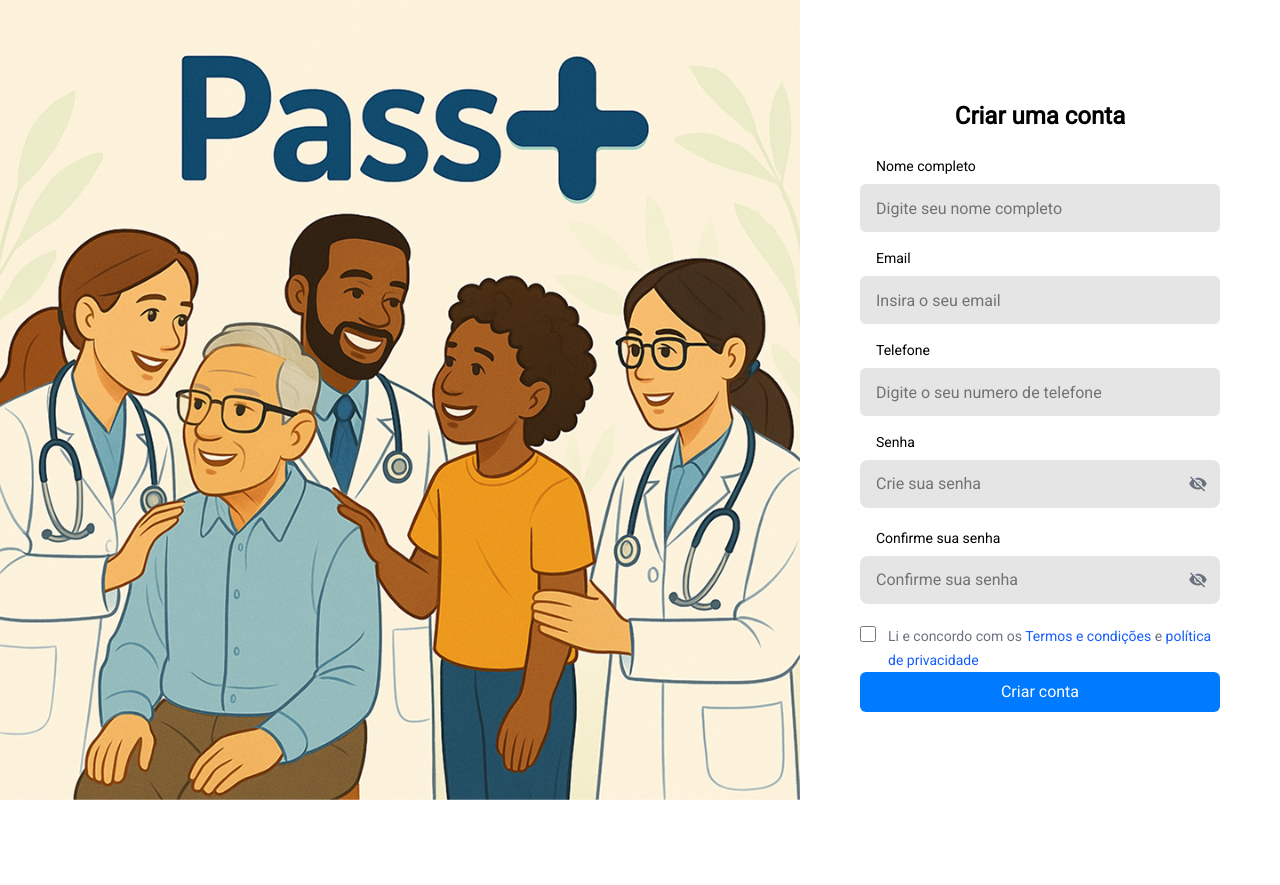
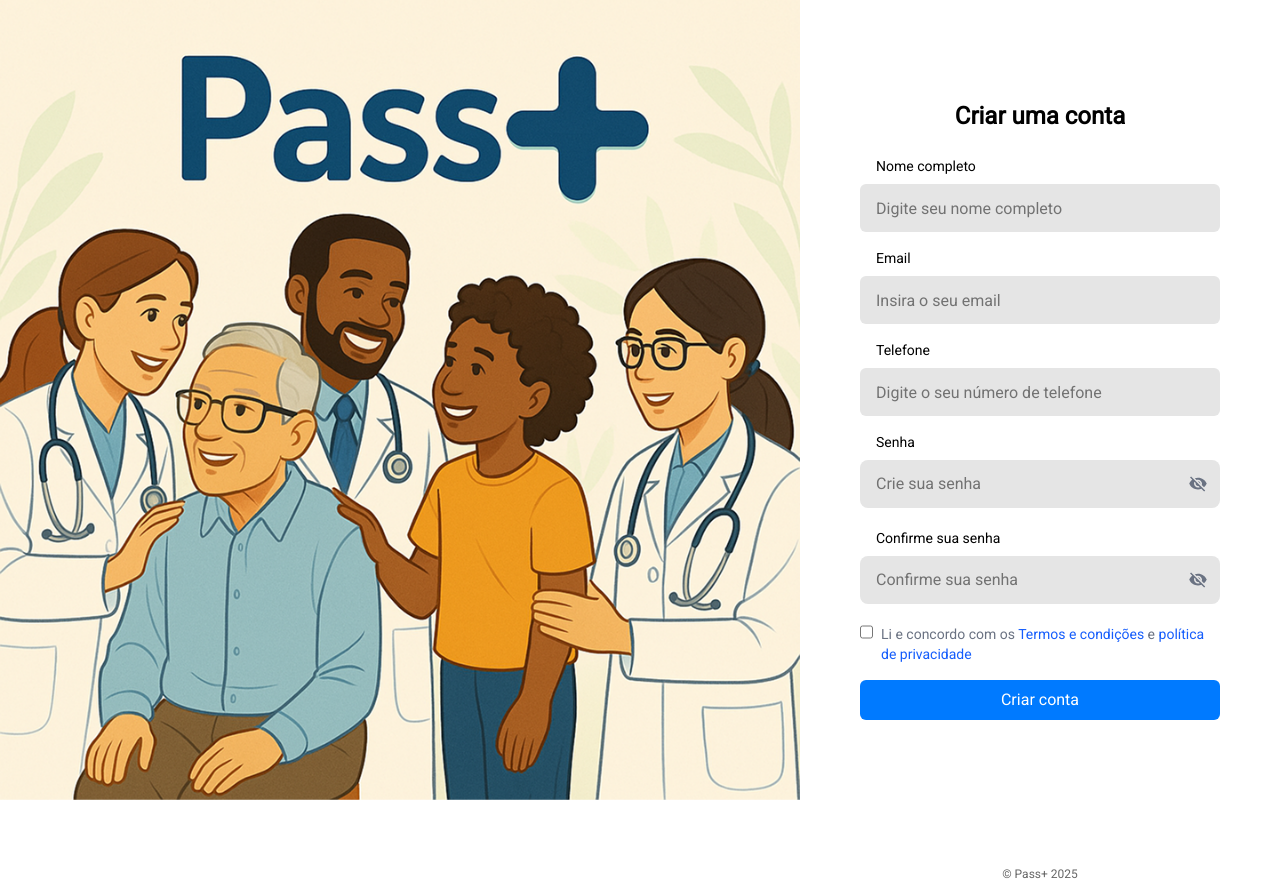
Before and after one commit to Guilherme549/PassMais-frontend, a Next.js app in the folder pass-mais/: page /register in a window 1280 px wide. Before the commit the page ends 812 px from the top, so only its background shows below. Built offline with nearby package versions, Linux system fonts and the light colour scheme.

Commit message:
Feat: Create footer

```diff
--- a/pass-mais/src/app/(auth)/login/page.tsx
+++ b/pass-mais/src/app/(auth)/login/page.tsx
@@ -1,5 +1,6 @@
 'use client';
 
+import Footer from "@/components/Footer";
 import LoginForm from "@/components/LoginForm";
 import LoginImage from "@/components/LoginImage";
 import Link from 'next/link';
@@ -10,9 +11,9 @@ export default function Login() {
         <div className="flex h-[100vh] w-[100vw]">
             <LoginImage />
 
-            <div className="w-[33.75rem] mx-auto ">
+            <div className="w-[33.75rem] mx-auto m-[100px] mb-[0px]">
 
-                <div className="w-[22.1rem] mx-auto m-[100px]">
+                <div className="w-[22.1rem] mx-auto ">
                     <h2 className="text-2xl font-semibold mb-[24px] text-center">Seja bem-vindo de volta</h2>
                     < LoginForm />
 
@@ -23,8 +24,13 @@ export default function Login() {
                         </Link>
                     </div>
                 </div>
+                <div className="mt-[350px]">
+                    <Footer />
+                </div>
 
             </div>
+
         </div>
+
     )
 }
--- a/pass-mais/src/app/(auth)/register/page.tsx
+++ b/pass-mais/src/app/(auth)/register/page.tsx
@@ -1,18 +1,19 @@
 'use client';
 
+import Footer from "@/components/Footer";
 import LoginImage from "@/components/LoginImage";
 import { useState } from 'react';
 import { IoMdEye, IoMdEyeOff } from "react-icons/io";
 
-
 export default function Register() {
-    const [showPassword, setShowPassword] = useState(false); // Controle da senha
-    const [showConfirmPassword, setShowConfirmPassword] = useState(false); // Controle da confirmação da senha
+    const [showPassword, setShowPassword] = useState(false);
+    const [showConfirmPassword, setShowConfirmPassword] = useState(false);
     const [formData, setFormData] = useState({
         email: '',
         password: '',
-        confirmPassword: '', // Campo de confirmação de senha
-        acceptTerms: false
+        confirmPassword: '',
+        phone: '',
+        acceptTerms: false,
     });
     const [error, setError] = useState('');
 
@@ -31,22 +32,22 @@ export default function Register() {
             return;
         }
         setError('');
-        // Aqui você pode fazer o envio do formulário
         console.log('Formulário enviado com sucesso');
     };
 
     return (
-        <div className="flex ">
+        <div className="min-h-screen flex flex-col">
+            {/* Conteúdo principal */}
+            <div className="flex flex-1">
                 <LoginImage />
 
-            <div className="w-[33.75rem] mx-auto ">
+                <div className="w-[33.75rem] mx-auto m-[100px] mb-[0px]">
+                    <div className="w-[22.5rem] mx-auto">
+                        <h2 className="text-2xl font-semibold mb-[24px] text-center">Criar uma conta</h2>
 
-                <div className="w-[22.5rem] mx-auto m-[100px]">
-                    <h2 className="text-2xl font-semibold mb-[24px] text-center">Criar uma conta</h2>
                         <form onSubmit={handleSubmit}>
                             <div>
-                            <div>
-                                <label htmlFor="fullName" className="flex flex-col text-sm pl-[16px] pb-[8px]">Nome completo</label>
+                                <label htmlFor="fullName" className="block text-sm pl-[16px] pb-[8px]">Nome completo</label>
                                 <input
                                     id="fullName"
                                     type="text"
@@ -56,11 +57,11 @@ export default function Register() {
                             </div>
 
                             <div>
-                                <label htmlFor="email" className="flex flex-col text-sm pl-[16px] pb-[8px]">Email</label>
+                                <label htmlFor="email" className="block text-sm pl-[16px] pb-[8px]">Email</label>
                                 <input
                                     id="email"
+                                    name="email"
                                     type="email"
-                                    name="email"
                                     value={formData.email}
                                     onChange={handleInputChange}
                                     className="outline-none w-full h-[48px] bg-[#E5E5E5] mb-[16px] rounded-[6px] pl-[16px] focus:ring-2 focus:ring-blue-500 focus:ring-opacity-20"
@@ -69,20 +70,21 @@ export default function Register() {
                             </div>
 
                             <div>
-                                <label htmlFor="phone" className="flex flex-col text-sm pl-[16px] pb-[8px]">Telefone</label>
+                                <label htmlFor="phone" className="block text-sm pl-[16px] pb-[8px]">Telefone</label>
                                 <input
                                     id="phone"
-                                    type="number"
                                     name="phone"
+                                    type="text"
+                                    value={formData.phone}
                                     onChange={handleInputChange}
                                     className="outline-none w-full h-[48px] bg-[#E5E5E5] mb-[16px] rounded-[6px] pl-[16px] focus:ring-2 focus:ring-blue-500 focus:ring-opacity-20"
-                                    placeholder="Digite o seu numero de telefone"
+                                    placeholder="Digite o seu número de telefone"
                                 />
                             </div>
 
-                            <div className='relative'>
-                                <label htmlFor="password" className="flex flex-col text-sm pl-[16px] pb-[8px]">Senha</label>
-                                <div className='relative mb-[20px]'>
+                            <div className="relative">
+                                <label htmlFor="password" className="block text-sm pl-[16px] pb-[8px]">Senha</label>
+                                <div className="relative mb-[20px]">
                                     <input
                                         id="password"
                                         name="password"
@@ -93,8 +95,8 @@ export default function Register() {
                                         placeholder="Crie sua senha"
                                     />
                                     <button
+                                        type="button"
                                         onClick={() => setShowPassword(!showPassword)}
-                                        type='button'
                                         className="absolute right-3 top-1/2 -translate-y-1/2 text-gray-500 hover:text-gray-700"
                                     >
                                         {showPassword ? <IoMdEye size={20} /> : <IoMdEyeOff size={20} />}
@@ -102,22 +104,21 @@ export default function Register() {
                                 </div>
                             </div>
 
-                            {/* Campo de confirmação de senha */}
-                            <div className='relative'>
-                                <label htmlFor="confirmPassword" className="flex flex-col text-sm pl-[16px] pb-[8px]">Confirme sua senha</label>
-                                <div className='relative mb-[20px]'>
+                            <div className="relative">
+                                <label htmlFor="confirmPassword" className="block text-sm pl-[16px] pb-[8px]">Confirme sua senha</label>
+                                <div className="relative mb-[20px]">
                                     <input
                                         id="confirmPassword"
                                         name="confirmPassword"
-                                        type={showConfirmPassword ? "text" : "password"} // Controle separado para a confirmação de senha
+                                        type={showConfirmPassword ? "text" : "password"}
                                         value={formData.confirmPassword}
                                         onChange={handleInputChange}
                                         className="w-full px-4 py-3 rounded-lg focus:ring-2 focus:ring-blue-500 focus:ring-opacity-20 outline-none transition-colors duration-200 bg-[#E5E5E5]"
                                         placeholder="Confirme sua senha"
                                     />
                                     <button
-                                        onClick={() => setShowConfirmPassword(!showConfirmPassword)} // Toggling para confirmação de senha
-                                        type='button'
+                                        type="button"
+                                        onClick={() => setShowConfirmPassword(!showConfirmPassword)}
                                         className="absolute right-3 top-1/2 -translate-y-1/2 text-gray-500 hover:text-gray-700"
                                     >
                                         {showConfirmPassword ? <IoMdEye size={20} /> : <IoMdEyeOff size={20} />}
@@ -125,38 +126,34 @@ export default function Register() {
                                 </div>
                             </div>
 
-                            {/* Exibição de erro se as senhas não coincidirem */}
-                            {error && <p className="text-red-500 text-sm">{error}</p>}
+                            {error && <p className="text-red-500 text-sm mb-2">{error}</p>}
 
-                            <div className="flex items-start">
-                                <div className="flex items-center h-5">
+                            <div className="flex items-start mb-4">
                                 <input
                                     type="checkbox"
                                     id="acceptTerms"
                                     name="acceptTerms"
                                     className="h-4 w-4 rounded border-gray-300 text-blue-600 focus:ring-blue-500"
+                                    checked={formData.acceptTerms}
+                                    onChange={handleInputChange}
                                 />
-                                </div>
-                                <div className="ml-3">
-                                    <label htmlFor="acceptTerms" className="text-sm text-gray-500">
+                                <label htmlFor="acceptTerms" className="ml-2 text-sm text-gray-500">
                                     Li e concordo com os{' '}
-                                        <a href="#" className="text-blue-600 hover:text-blue-800">
-                                            Termos e condições
-                                        </a>{' '}
-                                        e{' '}
-                                        <a href="#" className="text-blue-600 hover:text-blue-800">
-                                            política de privacidade
-                                        </a>
+                                    <a href="#" className="text-blue-600 hover:text-blue-800">Termos e condições</a> e{' '}
+                                    <a href="#" className="text-blue-600 hover:text-blue-800">política de privacidade</a>
                                 </label>
                             </div>
+
+                            <div className="text-center mb-[24px]">
+                                <button type="submit" className="bg-[#007AFF] text-white w-full h-[40px] rounded-[6px]">
+                                    Criar conta
+                                </button>
                             </div>
-
+                        </form>
                     </div>
-                        <div className="text-center mb-[24px]">
-                            <button type="submit" className="bg-[#007AFF] text-white w-full h-[40px] rounded-[6px]">Criar conta</button>
+                    <div className="mt-[141px]">
+                        <Footer />
                     </div>
-
-                    </form>
                 </div>
 
             </div>
--- /dev/null
+++ b/pass-mais/src/components/Footer.tsx
@@ -0,0 +1,8 @@
+export default function Footer() {
+    const anoAtual = new Date().getFullYear();
+    return (
+        <footer className="items-center text-center">
+            <span className=" font-normal text-xs text-[#666666]">© Pass+ {anoAtual}</span>
+        </footer>
+    )
+}
--- a/pass-mais/src/components/LoginForm.tsx
+++ b/pass-mais/src/components/LoginForm.tsx
@@ -4,6 +4,7 @@ import { signIn } from 'next-auth/react';
 import Link from 'next/link';
 import { useState } from 'react';
 import { IoMdEye, IoMdEyeOff } from "react-icons/io";
+
 
 export default function LoginForm() {
     const [showPassword, setShowPassword] = useState(false);
```
Lines whose indentation alone changed are shown as unchanged.
